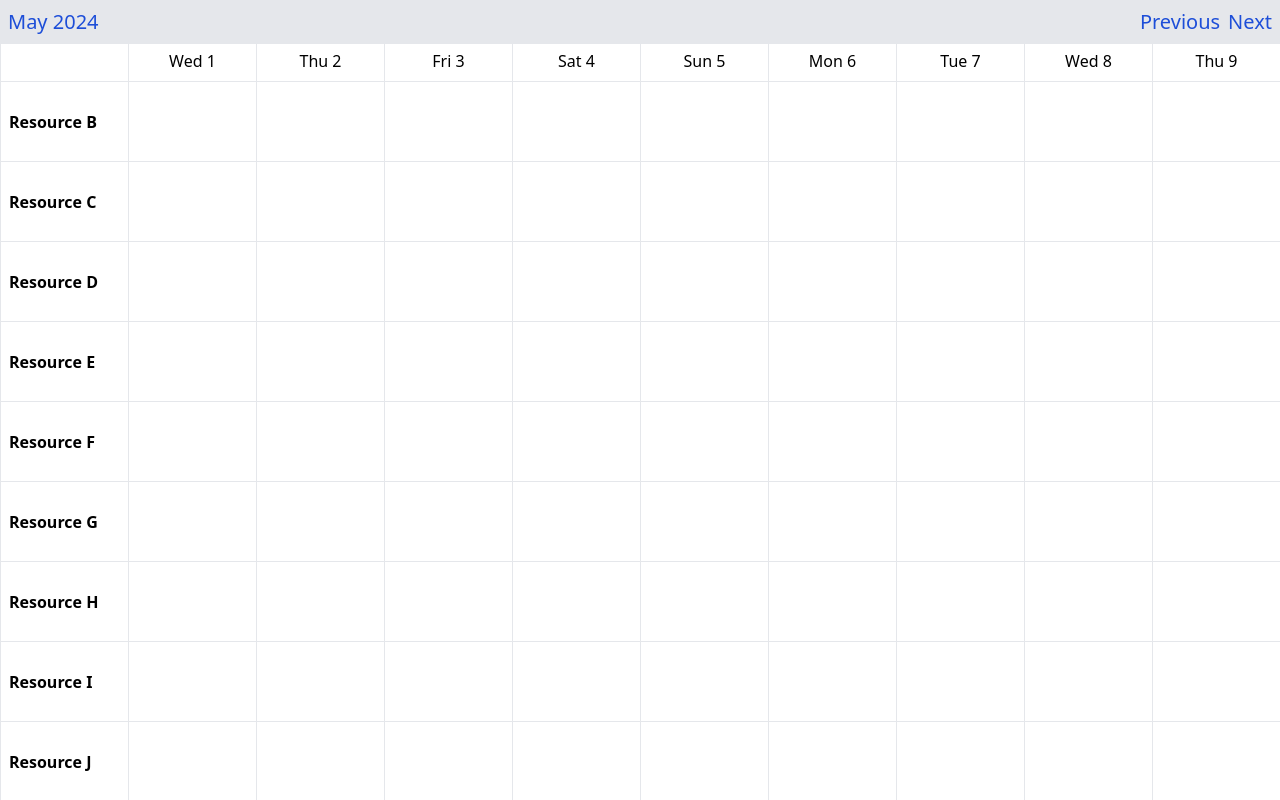
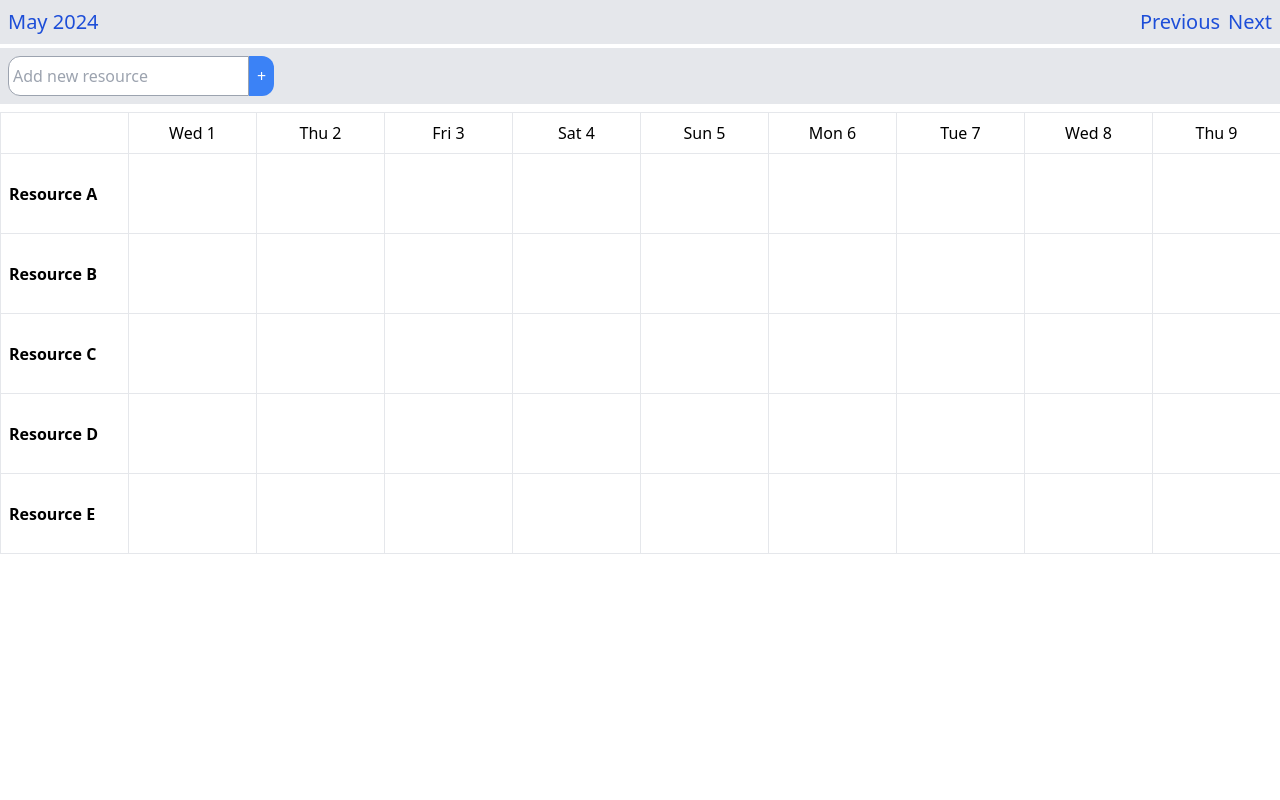
Before and after one commit to Jay-agg/mobiscroll, a React (Vite) app: page / in a window 1280 px wide. Shown: the top 800 px of the page. Built offline with nearby package versions, Linux system fonts and the light colour scheme.

Commit message:
add resource and highlight date functionality

```diff
--- a/src/components/Month.jsx
+++ b/src/components/Month.jsx
@@ -51,6 +51,15 @@ const Month = () => {
   const [isDraggingEvent, setIsDraggingEvent] = useState(false);
   const dragRef = useRef(null);
 
+  const [resources, setResources] = useState(() => {
+    const savedResources = localStorage.getItem("resources");
+    return savedResources
+      ? JSON.parse(savedResources)
+      : ["Resource A", "Resource B", "Resource C", "Resource D", "Resource E"];
+  });
+
+  const [newResource, setNewResource] = useState("");
+
   useEffect(() => {
     localStorage.setItem("currentMonth", currentMonth);
     localStorage.setItem("currentYear", currentYear);
@@ -59,6 +68,10 @@ const Month = () => {
   useEffect(() => {
     localStorage.setItem("events", JSON.stringify(events));
   }, [events]);
+
+  useEffect(() => {
+    localStorage.setItem("resources", JSON.stringify(resources));
+  }, [resources]);
 
   const goToNextMonth = () => {
     setCurrentMonth((prevMonth) => (prevMonth + 1) % 12);
@@ -73,20 +86,6 @@ const Month = () => {
       setCurrentYear((prevYear) => prevYear - 1);
     }
   };
-
-  const resources = [
-    "Resource B",
-    "Resource C",
-    "Resource D",
-    "Resource E",
-    "Resource F",
-    "Resource G",
-    "Resource H",
-    "Resource I",
-    "Resource J",
-    "Resource K",
-    "Resource L",
-  ];
 
   const daysArray = Array.from(
     { length: daysInMonth(currentMonth, currentYear) },
@@ -222,10 +221,12 @@ const Month = () => {
 
   const handleKeyDown = (event) => {
     if (event.key === "Delete" && selectedEvent) {
+      if (window.confirm("Are you sure you want to delete this event?")) {
         setEvents((prevEvents) =>
           prevEvents.filter((event) => event !== selectedEvent)
         );
         setSelectedEvent(null);
+      }
     }
   };
 
@@ -237,6 +238,14 @@ const Month = () => {
       hour: "2-digit",
       minute: "2-digit",
     })}`;
+  };
+
+  const handleAddResource = (e) => {
+    e.preventDefault();
+    if (newResource.trim() !== "") {
+      setResources((prevResources) => [...prevResources, newResource.trim()]);
+      setNewResource("");
+    }
   };
 
   useEffect(() => {
@@ -259,19 +268,45 @@ const Month = () => {
           <button onClick={goToNextMonth}>Next</button>
         </div>
       </div>
-      <div className="overflow-x-auto w-full left-0 absolute mt-2">
+      <form
+        onSubmit={handleAddResource}
+        className="absolute left-0 top-12 z-20 flex p-2 bg-gray-200 w-full"
+      >
+        <input
+          type="text"
+          value={newResource}
+          onChange={(e) => setNewResource(e.target.value)}
+          placeholder="Add new resource"
+          className="p-1 border border-gray-400 rounded-l-xl "
+        />
+        <button
+          type="submit"
+          className=" p-2 bg-blue-500 text-white rounded-r-xl"
+        >
+          +
+        </button>
+      </form>
+      <div className="overflow-x-auto w-full left-0 absolute mt-20">
         <table className="table-fixed border border-black w-full">
           <thead className="sticky top-0 z-10 ">
             <tr>
               <th className="w-32 p-2 border  font-normal"></th>
-              {daysArray.map((date) => (
+              {daysArray.map((date) => {
+                const isToday =
+                  date.getDate() === new Date().getDate() &&
+                  date.getMonth() === new Date().getMonth() &&
+                  date.getFullYear() === new Date().getFullYear();
+                return (
                   <th
                     key={date}
-                  className="p-2 border text-center w-32 font-normal"
+                    className={`p-2 border text-center w-32 font-normal ${
+                      isToday ? "bg-yellow-300" : ""
+                    }`}
                   >
                     {dayNames[date.getDay()]} {date.getDate()}
                   </th>
-              ))}
+                );
+              })}
             </tr>
           </thead>
           <tbody>
```
Also changed, not shown: 1 other file (tests, documents, lock files or other folders). Lines whose indentation alone changed are shown as unchanged.
